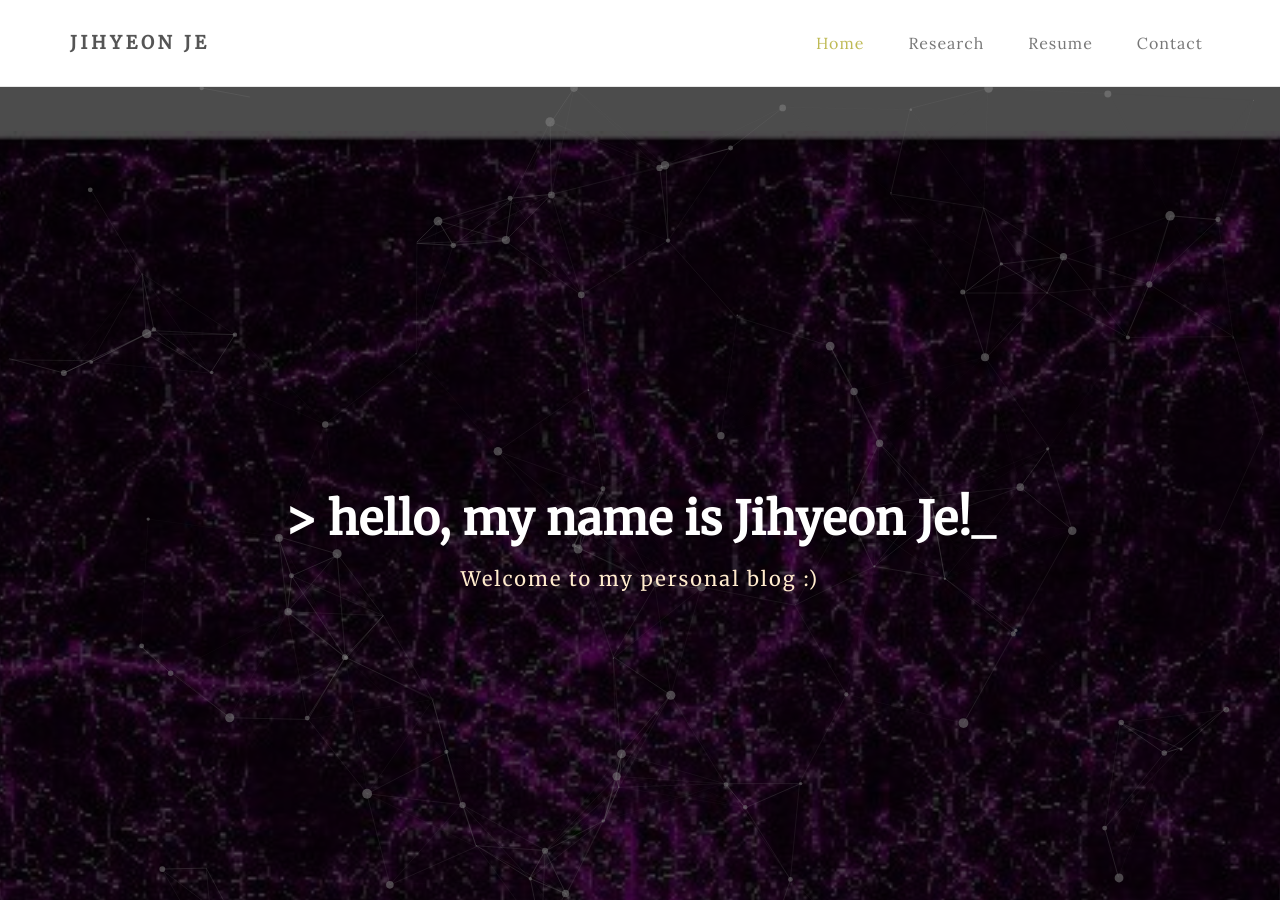
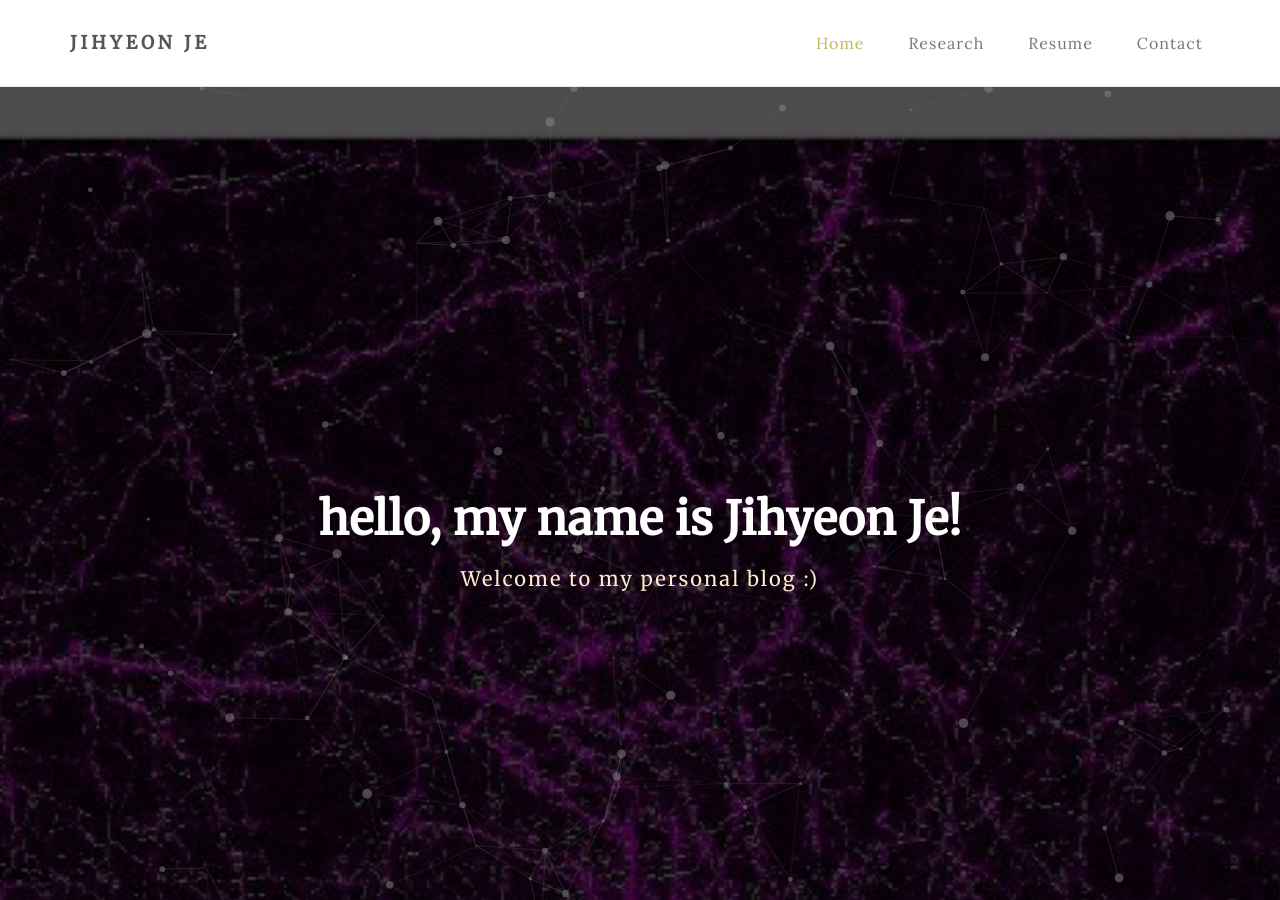
Before and after one commit to rpraka/JihyeonJe.com, a Jekyll site: the page index.html, which Jekyll copies as it is, in a window 1280 px wide and 900 px high. Built offline with Jekyll 4.4.1, drawn with Linux system fonts in a browser that asks for light colours; part of the change alters nothing that is shown.

```diff
--- a/index.html
+++ b/index.html
@@ -70,8 +70,8 @@ http://www.tooplate.com/view/2085-neuron
           <div class="row">
 
                <div class="col-md-12 col-sm-12">
-                    <h1> &gt; hello, my name is Jihyeon Je!_ </h1>
-                    <h4>Welcome to my personal blog :) </h4>
+                    <h1> hello, my name is Jihyeon Je! </h1>
+                    <h4> Welcome to my personal blog :) </h4>
                </div>
 
           </div>
```
